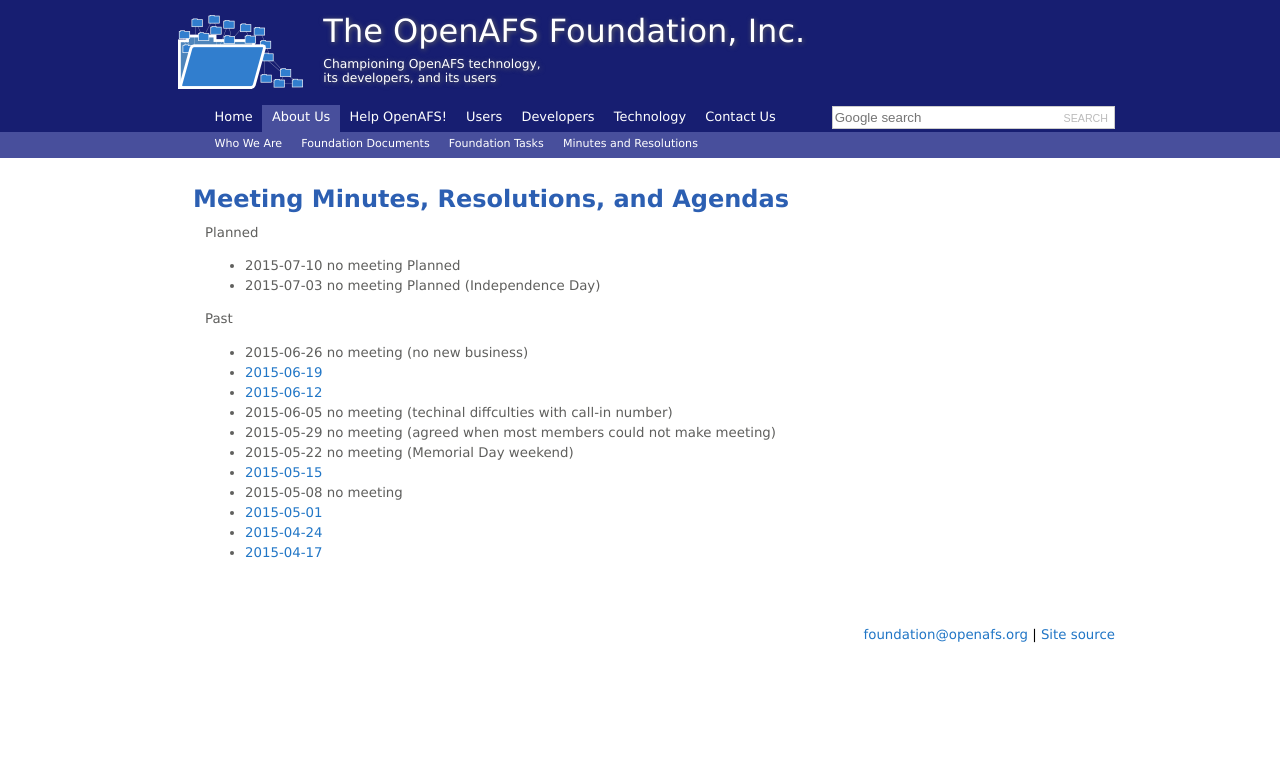
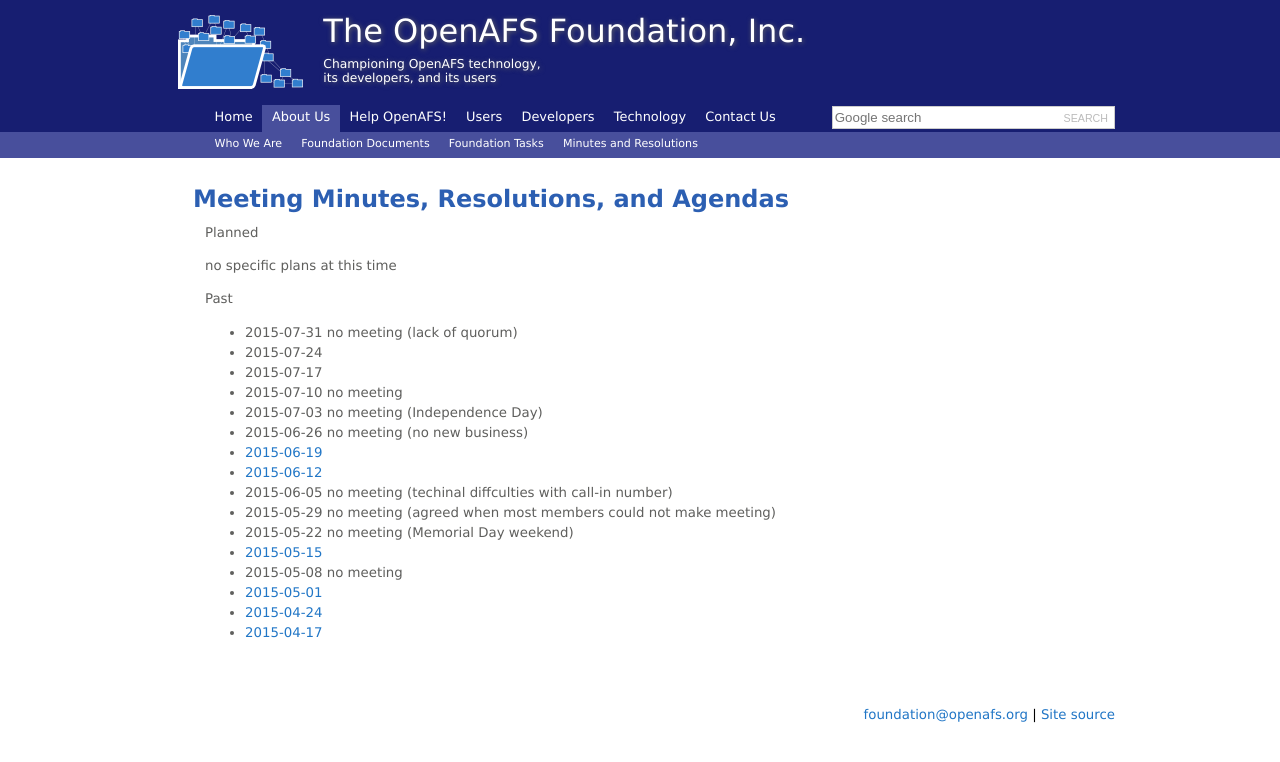
Before and after one commit to openafsfoundation/openafsfoundation.org, a Jekyll site: the page built from about/minutes/index.md, in a window 1280 px wide. Shown: the top 762 px of the page. Built offline with Jekyll 4.4.1, drawn with Linux system fonts in a browser that asks for light colours.

Commit message:
Update index.md

```diff
--- a/about/minutes/index.md
+++ b/about/minutes/index.md
@@ -7,11 +7,15 @@
 
 Planned
 
-* 2015-07-10 no meeting Planned
-* 2015-07-03 no meeting Planned (Independence Day)
+  no specific plans at this time
 
 Past
 
+* 2015-07-31 no meeting (lack of quorum)
+* 2015-07-24
+* 2015-07-17
+* 2015-07-10 no meeting
+* 2015-07-03 no meeting (Independence Day)
 * 2015-06-26 no meeting (no new business)
 * [2015-06-19]({{site.github.url}}/about/minutes/2015-06-19/)
 * [2015-06-12]({{site.github.url}}/about/minutes/2015-06-12/)
```
